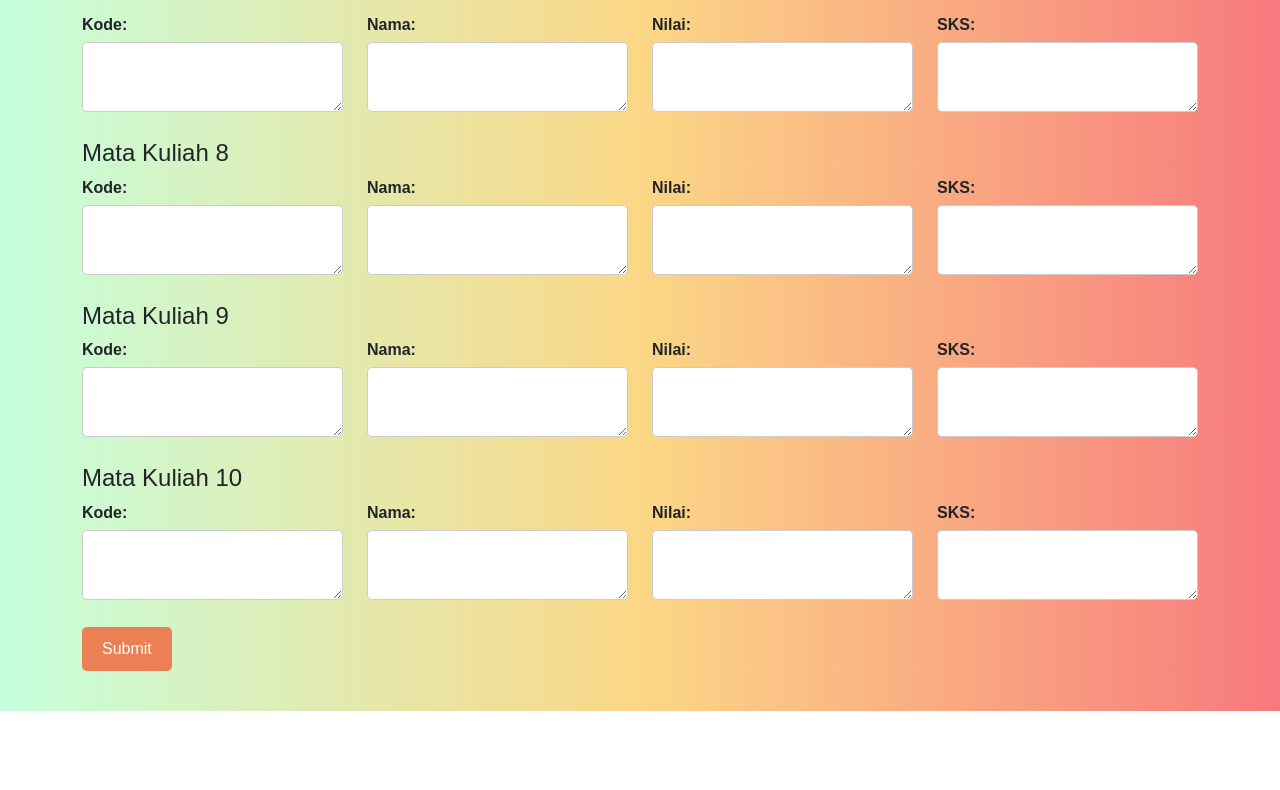
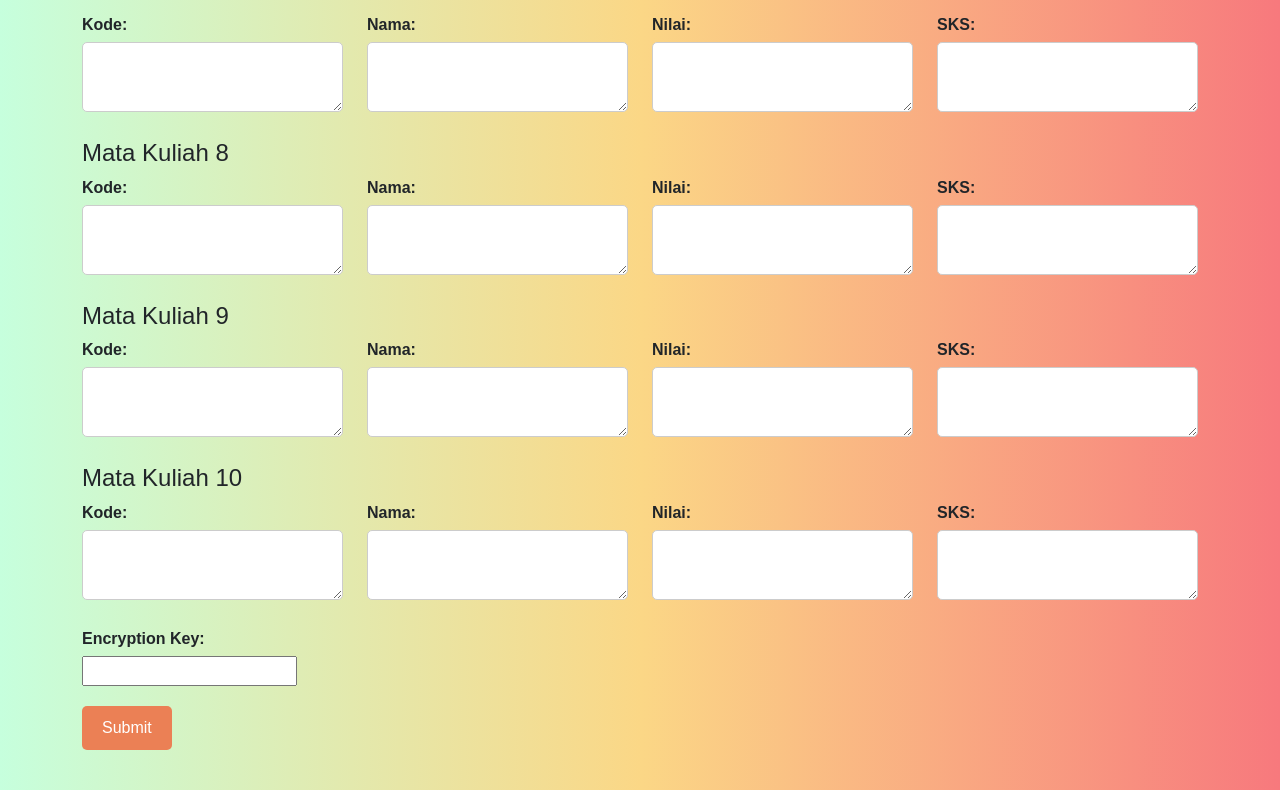
Before and after one commit to ceavinrufus/tucil4-kripto, a React (Vite) app in the folder frontend/: page / in a window 1280 px wide. Shown: the part 1616-2406 px from the top of the page. Before the commit the page ends 2327 px from the top, so only its background shows below. Built offline with nearby package versions, Linux system fonts and the light colour scheme; a web font is replaced by a local one.

Commit message:
fix: rc4 key input

```diff
--- a/frontend/src/pages/Home.jsx
+++ b/frontend/src/pages/Home.jsx
@@ -6,6 +6,7 @@ import ModifiedRC4 from "../utils/ModifiedRC4"
 const Home = () => {
     const [publicKey, setPublicKey] = useState();
     const [privateKey, setPrivateKey] = useState();
+    const [encryptionKey, setEncryptionKey] = useState('');
     const [formData, setFormData] = useState({
         NIM: '',
         Nama: '',
@@ -42,6 +43,10 @@ const Home = () => {
         });
     };
 
+    const handleKeyChange = (e) => {
+        setEncryptionKey(e.target.value);
+    };
+
     const handleSubmit = (e) => {
         e.preventDefault();
         for (let key in formData) {
@@ -50,9 +55,12 @@ const Home = () => {
                 return;
             }
         }
+        if (encryptionKey.trim() === '') {
+            setError('Encryption key is required.');
+            return;
+        }
         setError('');
 
-        const encryptionKey = 'halohalo'; // nanti diganti
         const rc4 = new ModifiedRC4(encryptionKey);
 
         const encryptedFormData = {};
@@ -196,6 +204,12 @@ const Home = () => {
                         </div>
                     ))}
                     <Row className="form-row">
+                        <Col md={6}>
+                            <label>Encryption Key:</label>
+                            <input type="text" value={encryptionKey} onChange={handleKeyChange} />
+                        </Col>
+                    </Row>
+                    <Row className="form-row">
                         <Col>
                             <button type="submit" className="submit-btn">Submit</button>
                         </Col>
```
